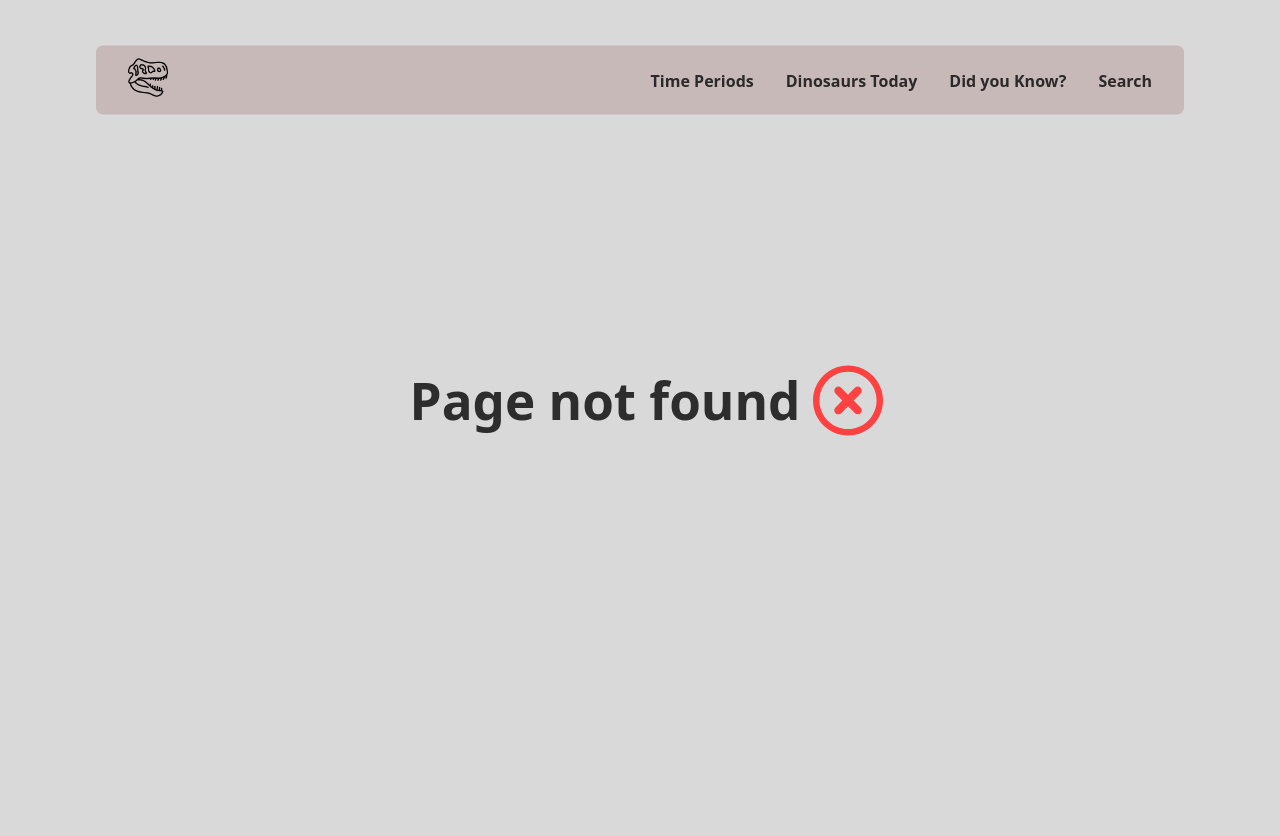
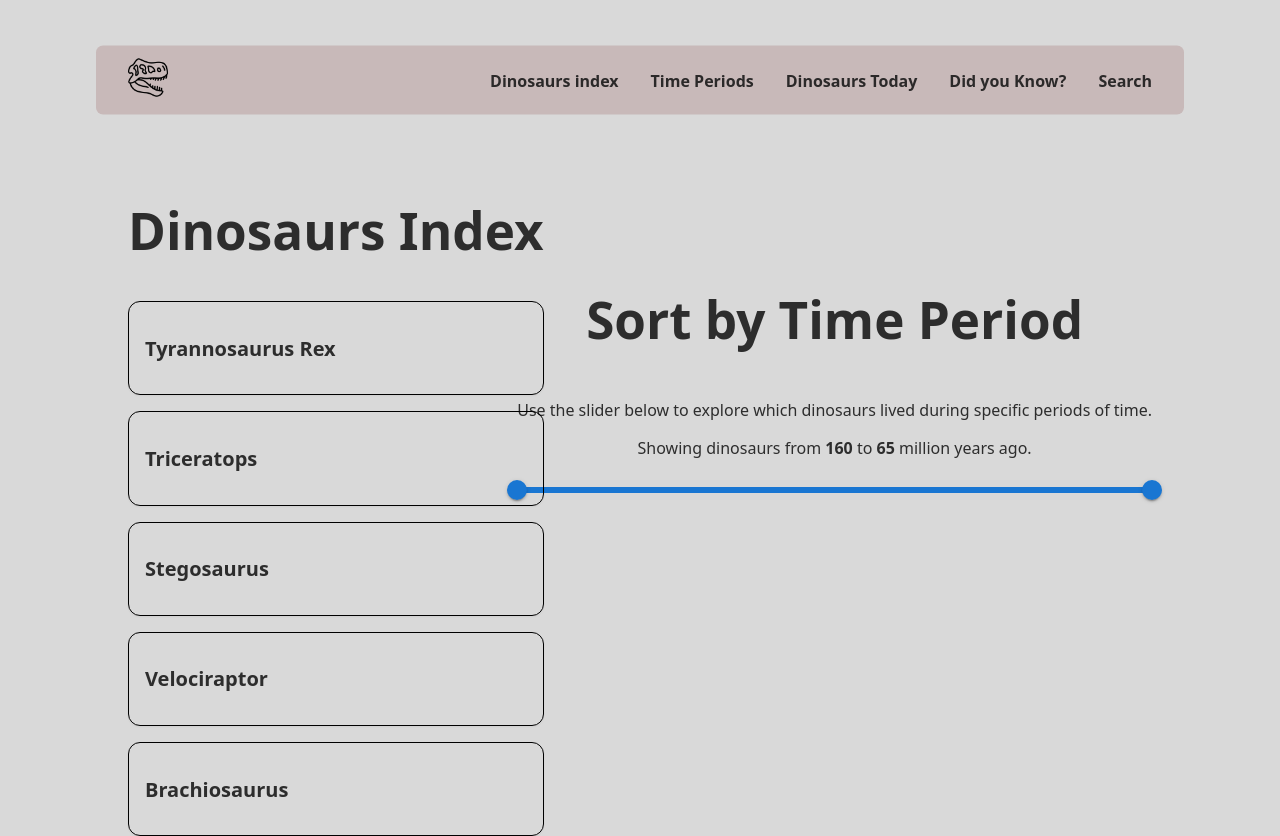
Before and after one commit to williamwestergard/Sanity-react-gruppuppgift, a React (Vite) app in the folder frontend/: page /dinosaurs-index in a window 1280 px wide. Before the commit this address had no page. Before the commit the page ends 800 px from the top, so only its background shows below. Built offline with nearby package versions, Linux system fonts and the light colour scheme.

Commit message:
initial commit

```diff
--- a/frontend/src/components/navbar/Navbar.jsx
+++ b/frontend/src/components/navbar/Navbar.jsx
@@ -14,6 +14,7 @@ const Navbar = () => {
           </Link>
         </article>
         <article id="navbar-right-side">
+          <Link to={"/dinosaurs-index"}>Dinosaurs index</Link>
           <Link to={"/time-periods"}>Time Periods</Link>
           <Link to={"/dinosaurs-today"}>Dinosaurs Today</Link>
           <Link to={"/did-you-know"}>Did you Know?</Link>
--- /dev/null
+++ b/frontend/src/components/timeline-filter/MockDinos.jsx
@@ -0,0 +1,38 @@
+const MockDinos = [
+  {
+    name: "Tyrannosaurus Rex",
+    period: "Late Cretaceous",
+    start_mya: 68,
+    end_mya: 66,
+    diet: "Carnivore",
+  },
+  {
+    name: "Triceratops",
+    period: "Late Cretaceous",
+    start_mya: 68,
+    end_mya: 66,
+    diet: "Herbivore",
+  },
+  {
+    name: "Stegosaurus",
+    period: "Late Jurassic",
+    start_mya: 155,
+    end_mya: 150,
+    diet: "Herbivore",
+  },
+  {
+    name: "Velociraptor",
+    period: "Late Cretaceous",
+    start_mya: 75,
+    end_mya: 71,
+    diet: "Carnivore",
+  },
+  {
+    name: "Brachiosaurus",
+    period: "Late Jurassic",
+    start_mya: 154,
+    end_mya: 150,
+    diet: "Herbivore",
+  },
+];
+export default MockDinos;
--- /dev/null
+++ b/frontend/src/components/timeline-filter/TimeLineFilter.jsx
@@ -0,0 +1,32 @@
+import "./timeline.css";
+import MockDinos from "./MockDinos.jsx";
+
+export default function TimeLineFilter({ selectedRange }) {
+  const filteredDinos = MockDinos.filter((dino) => {
+    const [rangeStart, rangeEnd] = selectedRange;
+    return dino.start_mya >= rangeEnd && dino.end_mya <= rangeStart;
+  });
+
+  return (
+    <div>
+      {filteredDinos.length > 0 ? (
+        <div className="dino-grid">
+          {filteredDinos.map((dino) => (
+            <div key={dino.name} className="dino-card">
+              <h2 className="dino-title">{dino.name}</h2>
+              {/* <p className="dino-period">{dino.period}</p>
+              <p className="dino-info">
+                <strong>Lived:</strong> {dino.start_mya}–{dino.end_mya} MYA
+              </p>
+              <p className="dino-info">
+                <strong>Diet:</strong> {dino.diet}
+              </p> */}
+            </div>
+          ))}
+        </div>
+      ) : (
+        <p className="no-results">No dinosaurs found in this time range.</p>
+      )}
+    </div>
+  );
+}
--- /dev/null
+++ b/frontend/src/components/timeline-filter/TimeLineSlider.jsx
@@ -0,0 +1,36 @@
+import { Slider } from "@mui/material";
+import "./timeline.css";
+
+export default function TimeLineSlider({ selectedRange, setSelectedRange }) {
+  return (
+    <div className="dino-container">
+      <section id="timeline-container">
+        <div className="p-6 max-w-5xl mx-auto">
+          <h1 className="text-4xl font-bold mb-6 text-center">
+            Sort by Time Period
+          </h1>
+          <p className="text-lg mb-8 text-center text-gray-700">
+            Use the slider below to explore which dinosaurs lived during
+            specific periods of time.
+          </p>
+        </div>
+      </section>
+
+      <p className="dino-description">
+        Showing dinosaurs from <strong>{selectedRange[0]}</strong> to{" "}
+        <strong>{selectedRange[1]}</strong> million years ago.
+      </p>
+      <Slider
+        value={selectedRange}
+        onChange={(e, newValue) =>
+          setSelectedRange(newValue.sort((a, b) => b - a))
+        }
+        valueLabelDisplay="auto"
+        min={65}
+        max={160}
+        step={1}
+        disableSwap
+      />
+    </div>
+  );
+}
--- a/frontend/src/pages/time-periods/DinoTimelineFilter.css
+++ b/frontend/src/components/timeline-filter/timeline.css
@@ -1,24 +1,10 @@
-#timeline-container {
-  margin-top: 15vh;
-}
-
-.dino-container {
-  margin-bottom: 1.5rem;
-}
-
-.dino-description {
-  margin-bottom: 0.5rem;
-  color: #4b5563;
-  text-align: center;
-}
-
 .dino-grid {
   display: grid;
   gap: 1rem;
 }
 
 .dino-card {
-  border: 1px solid #e5e7eb;
+  border: 1px solid #000000;
   border-radius: 0.75rem;
   box-shadow: 0 1px 2px rgba(0, 0, 0, 0.05);
   padding: 1rem;
--- a/frontend/src/main.jsx
+++ b/frontend/src/main.jsx
@@ -8,9 +8,11 @@ import NotFoundPage from "./pages/not-found-page/NotFoundPage.jsx";
 import TimePeriods from "./pages/time-periods/TimePeriods.jsx";
 import DinosaursToday from "./pages/dinosaurs-today/DinosaursToday.jsx";
 import Search from "./pages/search-page/Search.jsx";
+import DinosaursIndex from "./pages/dinosaurs-index/DinosaursIndex.jsx";
 
 const router = createBrowserRouter([
   { path: "/", element: <App /> },
+  { path: "/dinosaurs-index", element: <DinosaursIndex /> },
   { path: "/time-periods", element: <TimePeriods /> },
   { path: "/dinosaurs-today", element: <DinosaursToday /> },
   { path: "/did-you-know", element: <DidYouKnow /> },
--- /dev/null
+++ b/frontend/src/pages/dinosaurs-index/DinosaursIndex.jsx
@@ -0,0 +1,30 @@
+import { useState } from "react";
+import "./dinosaursindex.css";
+import Navbar from "../../components/navbar/Navbar";
+
+import TimeLineFilter from "../../components/timeline-filter/TimeLineFilter.jsx";
+import TimeLineSlider from "../../components/timeline-filter/TimeLineSlider.jsx";
+
+const DinosaursIndex = () => {
+  const [selectedRange, setSelectedRange] = useState([160, 65]);
+  return (
+    <>
+      <Navbar />
+      <main id="index-content">
+        <section className="index-right-side-content">
+          <TimeLineSlider
+            selectedRange={selectedRange}
+            setSelectedRange={setSelectedRange}
+          />
+        </section>
+        <section className="index-left-side-content">
+          <h1>Dinosaurs Index</h1>
+
+          <TimeLineFilter selectedRange={selectedRange} />
+        </section>
+      </main>
+    </>
+  );
+};
+
+export default DinosaursIndex;
--- /dev/null
+++ b/frontend/src/pages/dinosaurs-index/dinosaursindex.css
@@ -0,0 +1,14 @@
+#index-content {
+  margin-top: -30vh;
+}
+
+.index-left-side-content {
+  position: absolute;
+  left: 10vw;
+  text-align: left;
+}
+.index-right-side-content {
+  position: fixed;
+  right: 10vw;
+  margin-top: 10vh;
+}
--- a/frontend/src/pages/time-periods/DinoTimelineFilter.jsx
+++ /dev/null
@@ -1,91 +0,0 @@
-import { useState } from "react";
-import { Slider } from "@mui/material";
-import "./DinoTimelineFilter.css";
-
-const mockDinos = [
-  {
-    name: "Tyrannosaurus Rex",
-    period: "Late Cretaceous",
-    start_mya: 68,
-    end_mya: 66,
-    diet: "Carnivore",
-  },
-  {
-    name: "Triceratops",
-    period: "Late Cretaceous",
-    start_mya: 68,
-    end_mya: 66,
-    diet: "Herbivore",
-  },
-  {
-    name: "Stegosaurus",
-    period: "Late Jurassic",
-    start_mya: 155,
-    end_mya: 150,
-    diet: "Herbivore",
-  },
-  {
-    name: "Velociraptor",
-    period: "Late Cretaceous",
-    start_mya: 75,
-    end_mya: 71,
-    diet: "Carnivore",
-  },
-  {
-    name: "Brachiosaurus",
-    period: "Late Jurassic",
-    start_mya: 154,
-    end_mya: 150,
-    diet: "Herbivore",
-  },
-];
-
-export default function DinoTimelineFilter() {
-  const [selectedRange, setSelectedRange] = useState([160, 65]);
-
-  const filteredDinos = mockDinos.filter((dino) => {
-    const [rangeStart, rangeEnd] = selectedRange;
-    return dino.start_mya >= rangeEnd && dino.end_mya <= rangeStart;
-  });
-
-  return (
-    <div>
-      <div className="dino-container">
-        <p className="dino-description">
-          Showing dinosaurs from <strong>{selectedRange[0]}</strong> to{" "}
-          <strong>{selectedRange[1]}</strong> million years ago.
-        </p>
-        <Slider
-          value={selectedRange}
-          onChange={(e, newValue) =>
-            setSelectedRange(newValue.sort((a, b) => b - a))
-          }
-          valueLabelDisplay="auto"
-          min={65}
-          max={160}
-          step={1}
-          disableSwap
-        />
-      </div>
-
-      {filteredDinos.length > 0 ? (
-        <div className="dino-grid">
-          {filteredDinos.map((dino) => (
-            <div key={dino.name} className="dino-card">
-              <h2 className="dino-title">{dino.name}</h2>
-              <p className="dino-period">{dino.period}</p>
-              <p className="dino-info">
-                <strong>Lived:</strong> {dino.start_mya}–{dino.end_mya} MYA
-              </p>
-              <p className="dino-info">
-                <strong>Diet:</strong> {dino.diet}
-              </p>
-            </div>
-          ))}
-        </div>
-      ) : (
-        <p className="no-results">No dinosaurs found in this time range.</p>
-      )}
-    </div>
-  );
-}
--- a/frontend/src/pages/time-periods/TimePeriods.jsx
+++ b/frontend/src/pages/time-periods/TimePeriods.jsx
@@ -1,23 +1,13 @@
-import "./DinoTimelineFilter.css";
+import "./timeperiods.css";
 import Navbar from "../../components/navbar/Navbar";
-import DinoTimelineFilter from "../time-periods/DinoTimelineFilter";
 
 export default function TimePeriod() {
   return (
     <>
       <Navbar />
       <section id="timeline-container">
-        <div className="p-6 max-w-5xl mx-auto">
-          <h1 className="text-4xl font-bold mb-6 text-center">
-            Dinosaurs by Time Period
-          </h1>
-          <p className="text-lg mb-8 text-center text-gray-700">
-            Use the slider below to explore which dinosaurs lived during
-            specific periods of time.
-          </p>
-
-          <DinoTimelineFilter />
-        </div>
+        <h1>Time Periods</h1>
+        <p>Learn about the time periods.</p>
       </section>
     </>
   );
```
Also changed, not shown: frontend/src/pages/time-periods/timeperiods.css (added).
